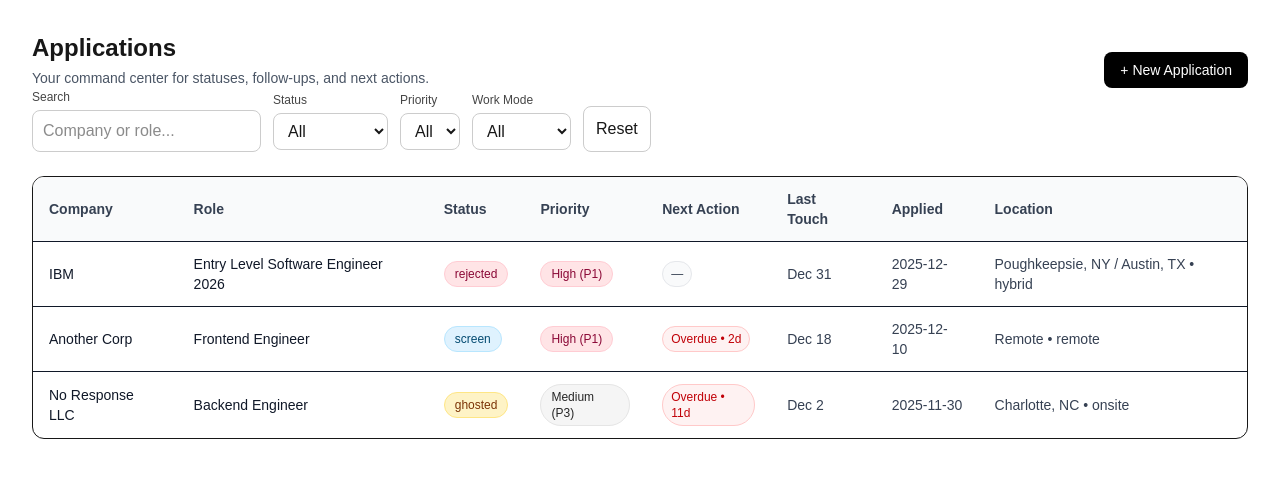
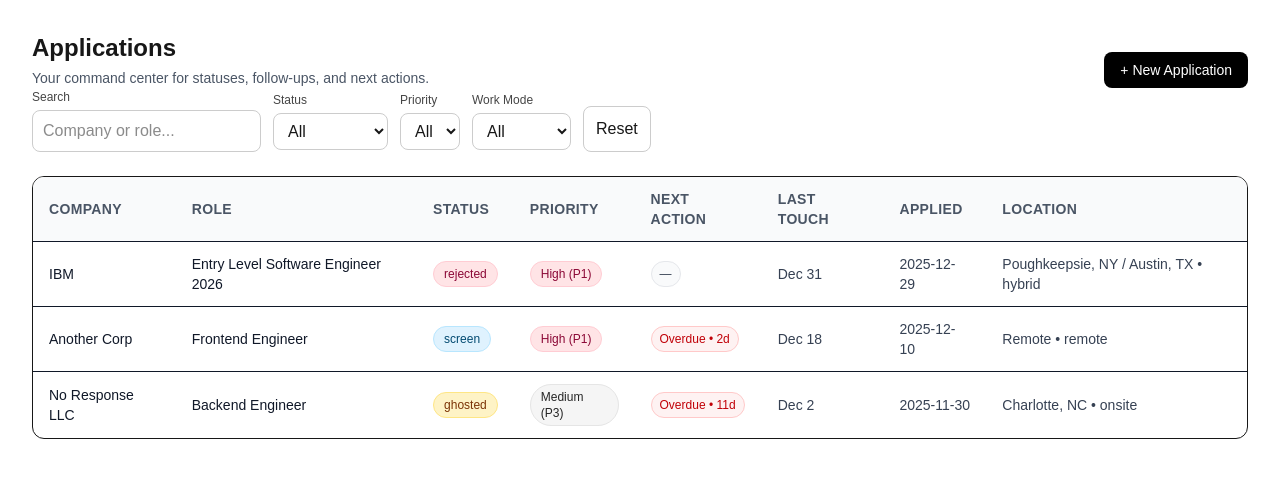
Before and after one commit to BMIHALKO/Ai-Job-Application-Command-Center, a Next.js app in the folder frontend/: page /applications in a window 1280 px wide. Shown: the top 478 px of the page. Built offline with nearby package versions, Linux system fonts and the light colour scheme.

Commit message:
Light styling pass for table, drawer, and details

```diff
--- a/frontend/app/applications/page.tsx
+++ b/frontend/app/applications/page.tsx
@@ -196,7 +196,7 @@ export default function ApplicationsPage() {
             ) : (
                 <div className = "mt-6 overflow-x-auto rounded-xl border bg-white">
                     <table className = "min-w-full text-sm">
-                        <thead className = "bg-gray-50 text-gray-700">
+                        <thead className = "bg-gray-50 text-sm font-medium uppercase tracking-wide text-gray-600">
                             <tr className = "text-left">
                                 <th className = "px-4 py-3">Company</th>
                                 <th className = "px-4 py-3">Role</th>
@@ -221,20 +221,25 @@ export default function ApplicationsPage() {
                                     ].join(" ")}
                                     onClick={() => setSelectedId(row.application_id)}
                                     >
-                                        <td className = "px-4 font-medium">{row.company_name}</td>
+                                        <td className = "px-4 py-3 font-medium">{row.company_name}</td>
                                         <td className = "px-4 py-3">{row.role_title}</td>
 
                                         <td className = "px-4 py-3">
+                                            <div className = "flex items-center">
                                                 <Badge tone = {statusTone(row.status)}>{row.status}</Badge>
+                                            </div>
                                         </td>
 
                                         <td className = "px-4 py-3">
+                                            <div className = "flex items-center">
                                                 <Badge tone = {priorityTone(row.priority)}>
                                                     {priorityLabel(row.priority)} (P{row.priority})
                                                 </Badge>
+                                            </div>
                                         </td>
 
                                         <td className = "px-4 py-3">
+                                            <div className = "flex items-center">
                                                 <span
                                                     className = {`inline-flex items-center rounded-full border px-2 py-1 text-xs font-medium ${toneChipClass(
                                                         next.tone
@@ -242,9 +247,10 @@ export default function ApplicationsPage() {
                                                 >
                                                     {next.label}
                                                 </span>
+                                            </div>
                                         </td>
 
-                                        <td className = "px-4 text-gray-700">
+                                        <td className = "px-4 py-3 text-gray-700">
                                             {row.last_touch_at ? formatDateShort(new Date(row.last_touch_at)) : "—"}
                                         </td>
 
@@ -300,7 +306,7 @@ export default function ApplicationsPage() {
                             </Badge>
                         </div>
 
-                        <div className="mt-5 space-y-2 text-sm">
+                        <div className="mt-5 space-y-3 text-sm">
                             <div className="flex justify-between gap-4">
                                 <div className="text-gray-700">Next action</div>
                                 <div className="font-medium">{formatNextAction(selected.next_action_at).label}</div>
--- a/frontend/app/components/application/DetailBits.tsx
+++ b/frontend/app/components/application/DetailBits.tsx
@@ -38,7 +38,7 @@ export function Section ({
 }) {
     return (
         <section className = "rounded-x1 border bg-white p-4">
-            <h2 className = "text-sm font-semibold text-neutral-900">{title}</h2>
+            <h2 className = "text-xs font-semibold uppercase tracking-wide text-neutral-600">{title}</h2>
             <div className = "mt-3">{children}</div>
         </section>
     );
--- a/frontend/package.json
+++ b/frontend/package.json
@@ -3,7 +3,7 @@
   "version": "0.1.0",
   "private": true,
   "scripts": {
-    "dev": "next dev",
+    "dev": "next dev -p 3001",
     "build": "next build",
     "start": "next start",
     "lint": "eslint"
```
Lines whose indentation alone changed are shown as unchanged.
